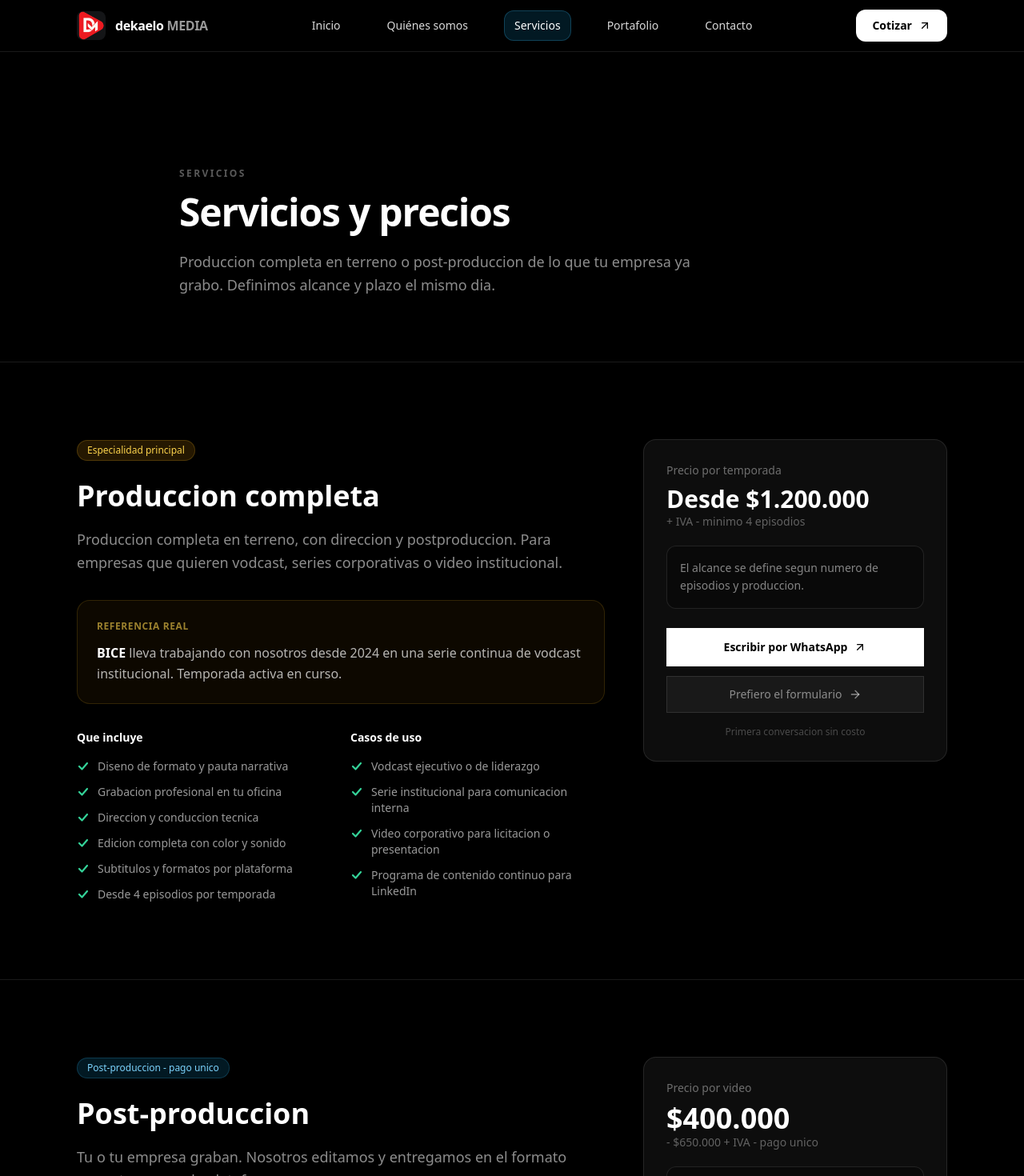
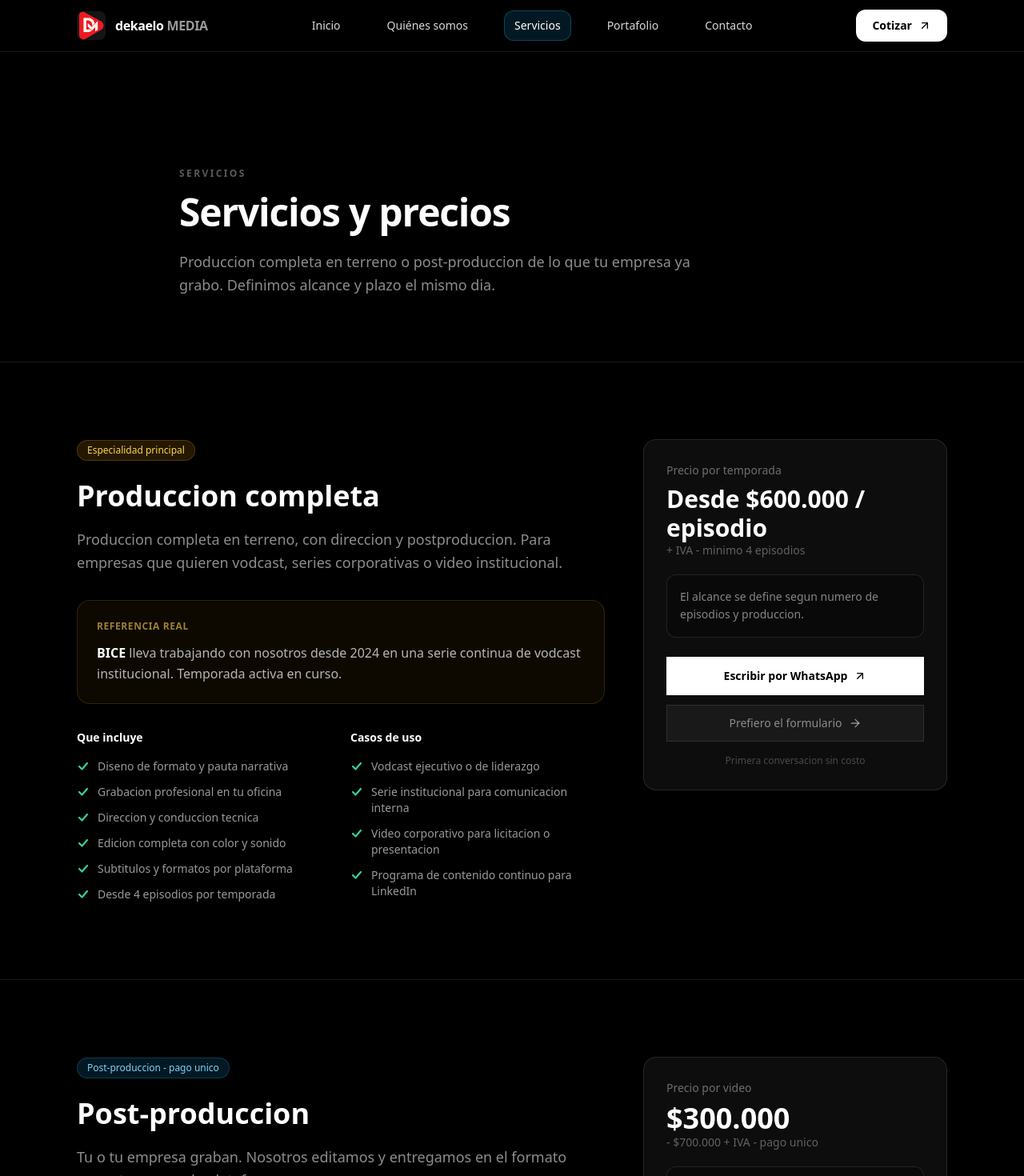
Before and after one commit to TronxGroup/Dekaelo-Media, a Next.js app: page /servicios in a window 1280 px wide. Shown: the top 1470 px of the page at 80% size. Built offline with nearby package versions, Linux system fonts and the light colour scheme.

Commit message:
Update page.tsx

```diff
--- a/app/servicios/page.tsx
+++ b/app/servicios/page.tsx
@@ -73,7 +73,7 @@ export default function ServiciosPage() {
             </div>
             <div className="rounded-2xl border border-white/10 bg-white/5 p-7 lg:sticky lg:top-24">
               <p className="text-sm text-white/40">Precio por temporada</p>
-              <p className="mt-2 text-3xl font-semibold text-white">Desde $1.200.000</p>
+              <p className="mt-2 text-3xl font-semibold text-white">Desde $600.000 / episodio</p>
               <p className="text-white/35 text-sm">+ IVA - minimo 4 episodios</p>
               <div className="mt-5 rounded-xl border border-white/10 bg-black/30 p-4 text-sm text-white/50 leading-relaxed">El alcance se define segun numero de episodios y produccion.</div>
               <a href={buildWa("Produccion completa - vodcast o serie corporativa")} target="_blank" rel="noopener noreferrer" className="mt-6 inline-flex w-full items-center justify-center gap-2 bg-white px-6 py-3.5 text-sm font-semibold text-black transition hover:bg-white/90">
@@ -120,8 +120,8 @@ export default function ServiciosPage() {
             </div>
             <div className="rounded-2xl border border-white/10 bg-white/5 p-7 lg:sticky lg:top-24">
               <p className="text-sm text-white/40">Precio por video</p>
-              <p className="mt-2 text-4xl font-semibold text-white">$400.000</p>
-              <p className="text-white/35 text-sm">- $650.000 + IVA - pago unico</p>
+              <p className="mt-2 text-4xl font-semibold text-white">$300.000</p>
+              <p className="text-white/35 text-sm">- $700.000 + IVA - pago unico</p>
               <div className="mt-5 rounded-xl border border-white/10 bg-black/30 p-4 text-sm text-white/50 leading-relaxed">El alcance se define segun duracion y cantidad de material.</div>
               <a href={buildWa("Post-produccion - edicion de material grabado")} target="_blank" rel="noopener noreferrer" className="mt-6 inline-flex w-full items-center justify-center gap-2 bg-white px-6 py-3.5 text-sm font-semibold text-black transition hover:bg-white/90">
                 Escribir por WhatsApp <ArrowUpRight className="h-4 w-4" />
```
